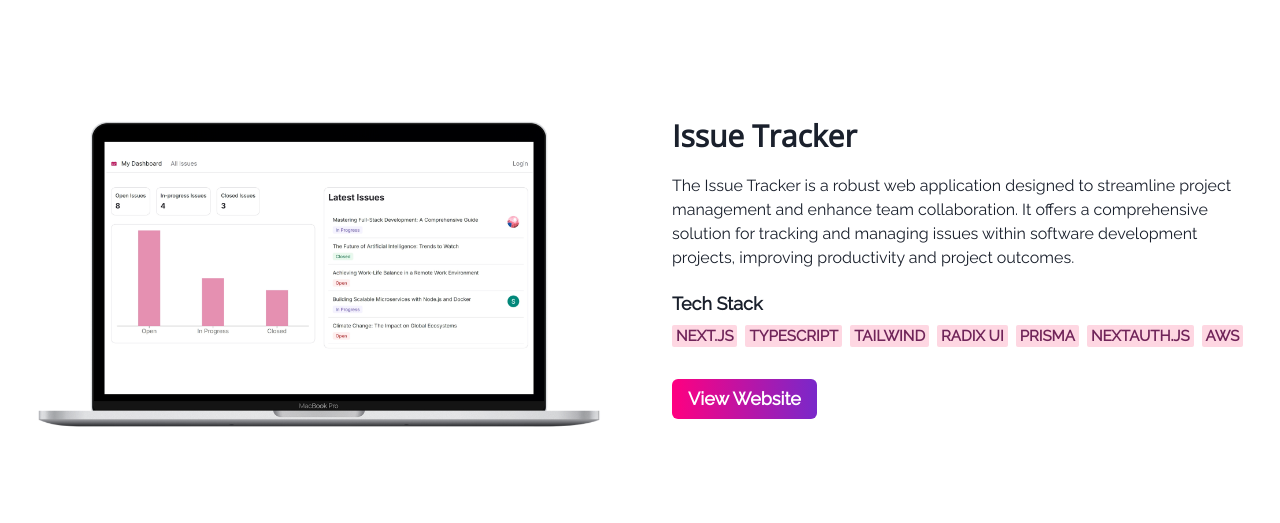
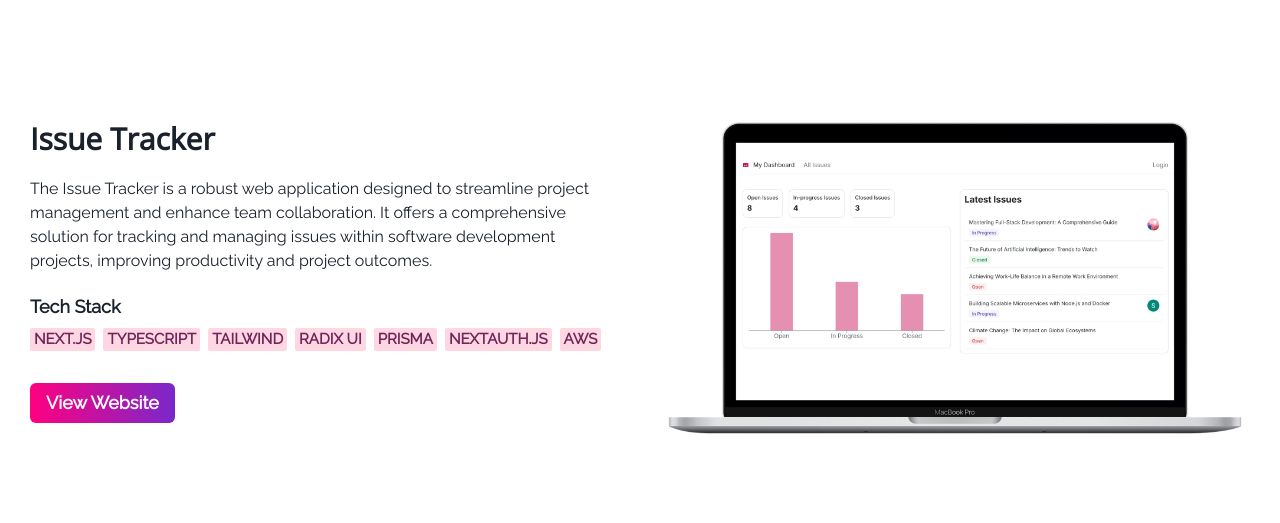
Before and after one commit to shiyuzhou1013/portfolio_website, a React (Vite) app: page / in a window 1280 px wide. Shown: the part 1829-2352 px from the top of the page. Built offline with nearby package versions, Linux system fonts and the light colour scheme.

Commit message:
layout of projects changed, resume button improved

```diff
--- a/src/components/IssueTracker.jsx
+++ b/src/components/IssueTracker.jsx
@@ -22,6 +22,7 @@ const IssueTracker = () => {
         "AWS",
       ]}
       projectLink="https://issue-tracker-inky-eight.vercel.app/"
+      imagePosition="right"
     />
   );
 };
--- a/src/components/ProjectCard.jsx
+++ b/src/components/ProjectCard.jsx
@@ -1,11 +1,9 @@
 import {
-  Box,
   Button,
   Flex,
   Heading,
   Image,
   Link,
-  SimpleGrid,
   Stack,
   Text,
   Badge,
@@ -19,20 +17,29 @@ const ProjectCard = ({
   imageUrl,
   techStack,
   projectLink,
+  imagePosition = "left",
 }) => {
   return (
-    <SimpleGrid
-      columns={{ sm: 1, md: 2 }}
-      spacing={6}
+    <Flex
+      direction={{ sm: "column", md: "row" }}
+      alignItems="center"
       padding="10px"
       width="100%"
-      alignItems="center"
     >
-      <MotionBoxContainer margin={5}>
+      <MotionBoxContainer
+        margin={5}
+        order={imagePosition === "left" ? 1 : 2}
+        flex="1"
+      >
         <Image src={imageUrl} alt={title} />
       </MotionBoxContainer>
 
-      <MotionBoxContainer margin={5} direction="right">
+      <MotionBoxContainer
+        margin={5}
+        order={imagePosition === "left" ? 2 : 1}
+        direction="right"
+        flex="1"
+      >
         <Heading size="lg" mb={5}>
           {title}
         </Heading>
@@ -65,7 +72,7 @@ const ProjectCard = ({
           </Button>
         </Link>
       </MotionBoxContainer>
-    </SimpleGrid>
+    </Flex>
   );
 };
 
--- a/src/components/ResumeButton.jsx
+++ b/src/components/ResumeButton.jsx
@@ -1,9 +1,10 @@
 import React from "react";
 import { useState } from "react";
-import { Button } from "@chakra-ui/react";
+import { Button, Image } from "@chakra-ui/react";
+import download from "../assets/download.png";
 
 const ResumeButton = () => {
-  const [buttonText, setButtonText] = useState("Resume");
+  const [hovered, setHovered] = useState(false);
 
   return (
     <Button
@@ -12,14 +13,17 @@ const ResumeButton = () => {
       download="Resume-SherryZHOU.pdf"
       color="white"
       fontSize="lg"
+      width="100px"
       bgGradient="linear(to-l, #7928CA, #FF0080)"
       _hover={{
         bgGradient: "linear(to-l, #6c22b6, #e60074)",
       }}
-      onMouseEnter={() => setButtonText("Download")}
-      onMouseLeave={() => setButtonText("Resume")}
+      onMouseEnter={() => setHovered(true)}
+      onMouseLeave={() => setHovered(false)}
+      justifyContent="center"
+      alignItems="center"
     >
-      {buttonText}
+      {hovered ? <Image src={download} boxSize="25px" /> : "Resume"}
     </Button>
   );
 };
```
Also changed, not shown: src/assets/download.png (added).
